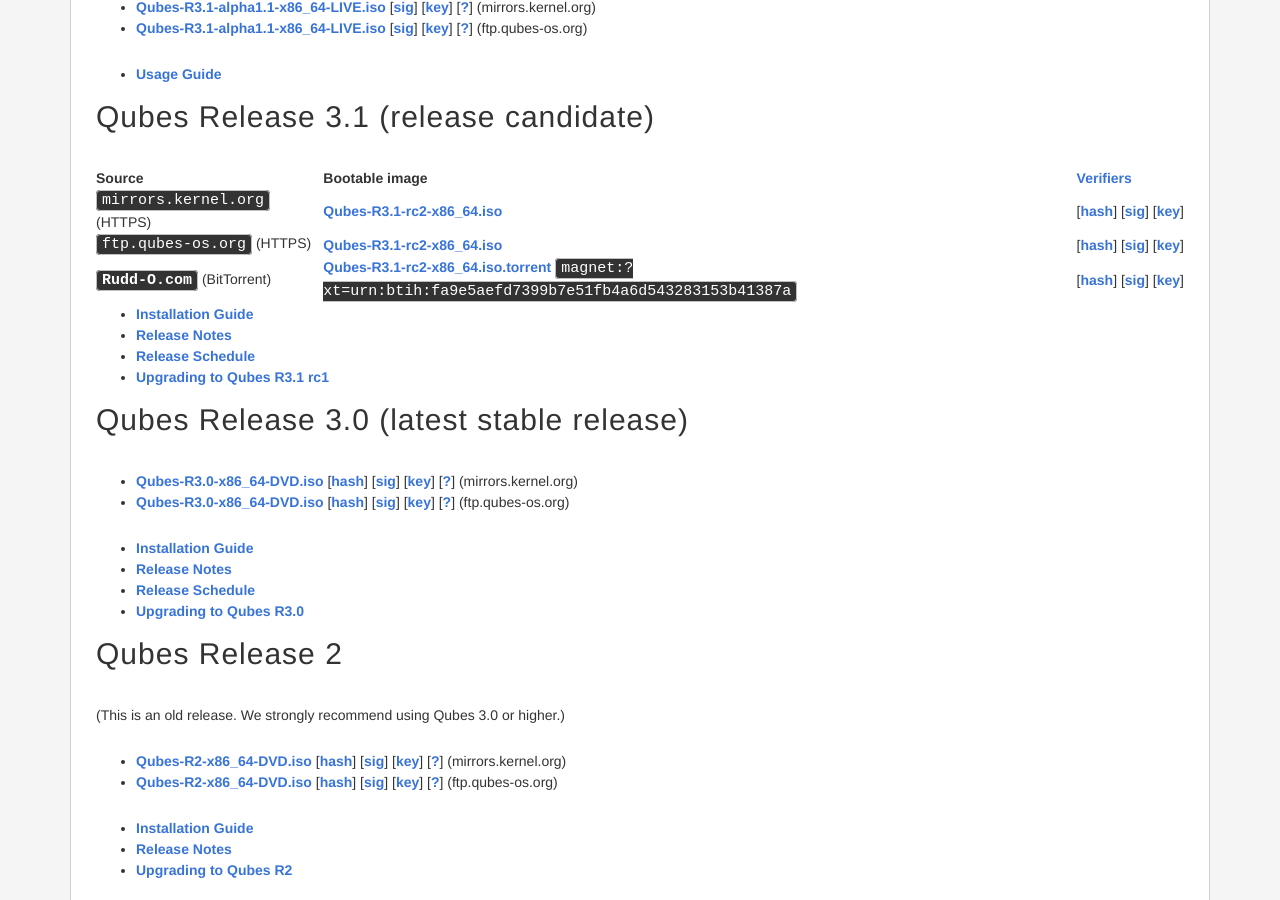
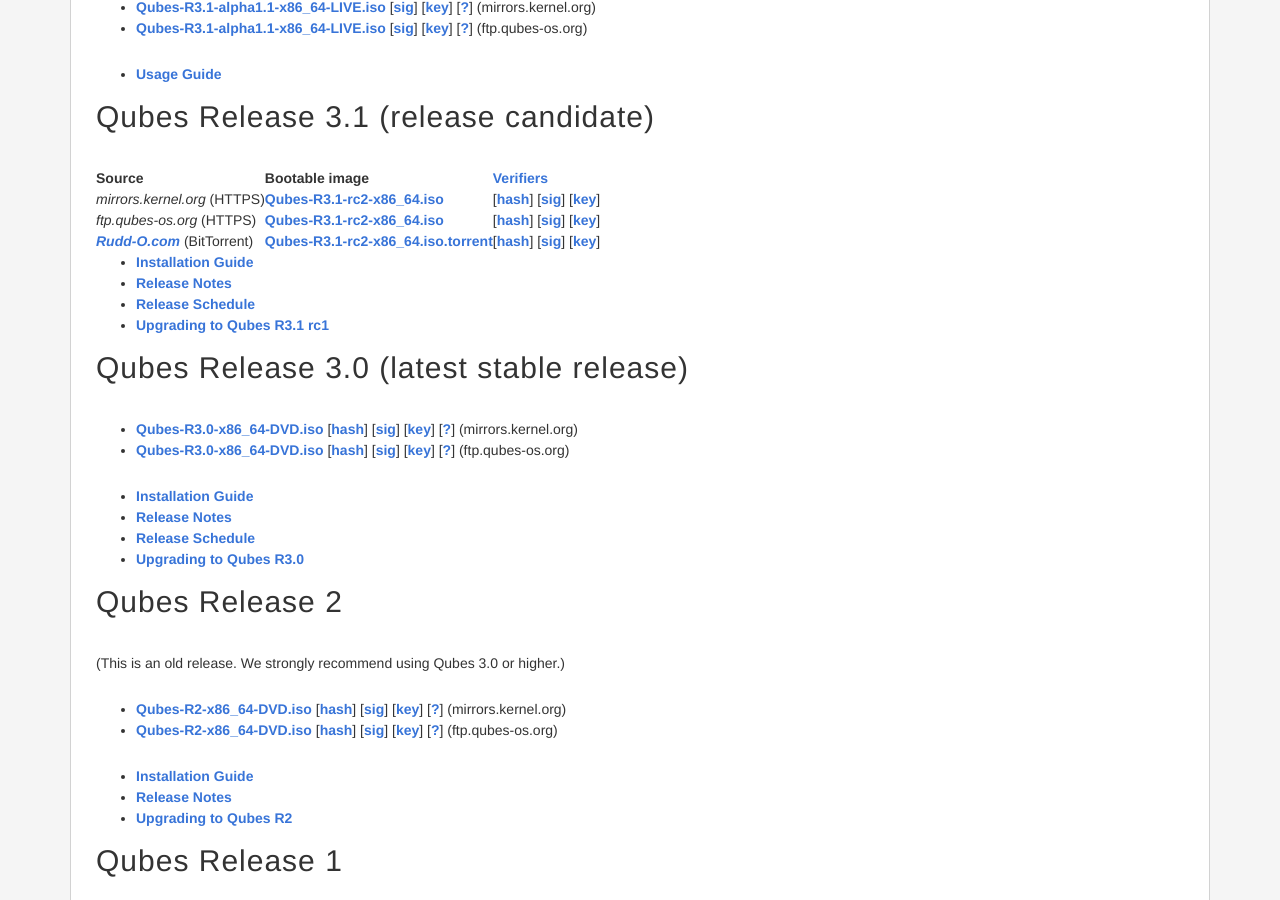
Before and after one commit to QubesOS/qubesos.github.io, a Jekyll site: the page built from pages/downloads.md, in a window 1280 px wide and 900 px high, scrolled down 501 px. Built offline with Jekyll 4.4.1, drawn with Linux system fonts in a browser that asks for light colours; some web fonts are replaced.

Commit message:
Remove code tags and remove magnet links as well.

```diff
--- a/pages/downloads.md
+++ b/pages/downloads.md
@@ -40,9 +40,9 @@ Qubes Release 3.1 (release candidate)
 
 | Source                                           | Bootable image  | [Verifiers](/doc/verifying-signatures/) |
 | ------------------------------------------------ | --------------- | --------------------------------------- |
-| `mirrors.kernel.org` (HTTPS)                     | [**Qubes-R3.1-rc2-x86_64.iso**](https://mirrors.kernel.org/qubes/iso/Qubes-R3.1-rc2-x86_64.iso)  | [[hash](https://mirrors.kernel.org/qubes/iso/Qubes-R3.1-rc2-x86_64.iso.DIGESTS)]&nbsp;[[sig](https://mirrors.kernel.org/qubes/iso/Qubes-R3.1-rc2-x86_64.iso.asc)]&nbsp;[[key](https://keys.qubes-os.org/keys/qubes-release-3-signing-key.asc)] |
-| `ftp.qubes-os.org`   (HTTPS)                     | [**Qubes-R3.1-rc2-x86_64.iso**](https://ftp.qubes-os.org/iso/Qubes-R3.1-rc2-x86_64.iso) | [[hash](https://ftp.qubes-os.org/iso/Qubes-R3.1-rc2-x86_64.iso.DIGESTS)]&nbsp;[[sig](https://ftp.qubes-os.org/iso/Qubes-R3.1-rc2-x86_64.iso.asc)]&nbsp;[[key](https://keys.qubes-os.org/keys/qubes-release-3-signing-key.asc)] |
-| [`Rudd-O.com`](https://rudd-o.com/) (BitTorrent) | [**Qubes-R3.1-rc2-x86_64.iso.torrent**](https://rudd-o.com/downloads/qubes/Qubes-R3.1-rc2-x86_64.iso.torrent) `magnet:?xt=urn:btih:fa9e5aefd7399b7e51fb4a6d543283153b41387a` | [[hash](https://mirrors.kernel.org/qubes/iso/Qubes-R3.1-rc2-x86_64.iso.DIGESTS)]&nbsp;[[sig](https://mirrors.kernel.org/qubes/iso/Qubes-R3.1-rc2-x86_64.iso.asc)]&nbsp;[[key](https://keys.qubes-os.org/keys/qubes-release-3-signing-key.asc)] |
+| *mirrors.kernel.org* (HTTPS)                     | [**Qubes-R3.1-rc2-x86_64.iso**](https://mirrors.kernel.org/qubes/iso/Qubes-R3.1-rc2-x86_64.iso)  | [[hash](https://mirrors.kernel.org/qubes/iso/Qubes-R3.1-rc2-x86_64.iso.DIGESTS)]&nbsp;[[sig](https://mirrors.kernel.org/qubes/iso/Qubes-R3.1-rc2-x86_64.iso.asc)]&nbsp;[[key](https://keys.qubes-os.org/keys/qubes-release-3-signing-key.asc)] |
+| *ftp.qubes-os.org*   (HTTPS)                     | [**Qubes-R3.1-rc2-x86_64.iso**](https://ftp.qubes-os.org/iso/Qubes-R3.1-rc2-x86_64.iso) | [[hash](https://ftp.qubes-os.org/iso/Qubes-R3.1-rc2-x86_64.iso.DIGESTS)]&nbsp;[[sig](https://ftp.qubes-os.org/iso/Qubes-R3.1-rc2-x86_64.iso.asc)]&nbsp;[[key](https://keys.qubes-os.org/keys/qubes-release-3-signing-key.asc)] |
+| [*Rudd-O.com*](https://rudd-o.com/) (BitTorrent) | [**Qubes-R3.1-rc2-x86_64.iso.torrent**](https://rudd-o.com/downloads/qubes/Qubes-R3.1-rc2-x86_64.iso.torrent) | [[hash](https://mirrors.kernel.org/qubes/iso/Qubes-R3.1-rc2-x86_64.iso.DIGESTS)]&nbsp;[[sig](https://mirrors.kernel.org/qubes/iso/Qubes-R3.1-rc2-x86_64.iso.asc)]&nbsp;[[key](https://keys.qubes-os.org/keys/qubes-release-3-signing-key.asc)] |
 
 -   [**Installation Guide**](/doc/installation-guide/)
 -   [Release Notes](/doc/releases/3.1/release-notes/)
```
